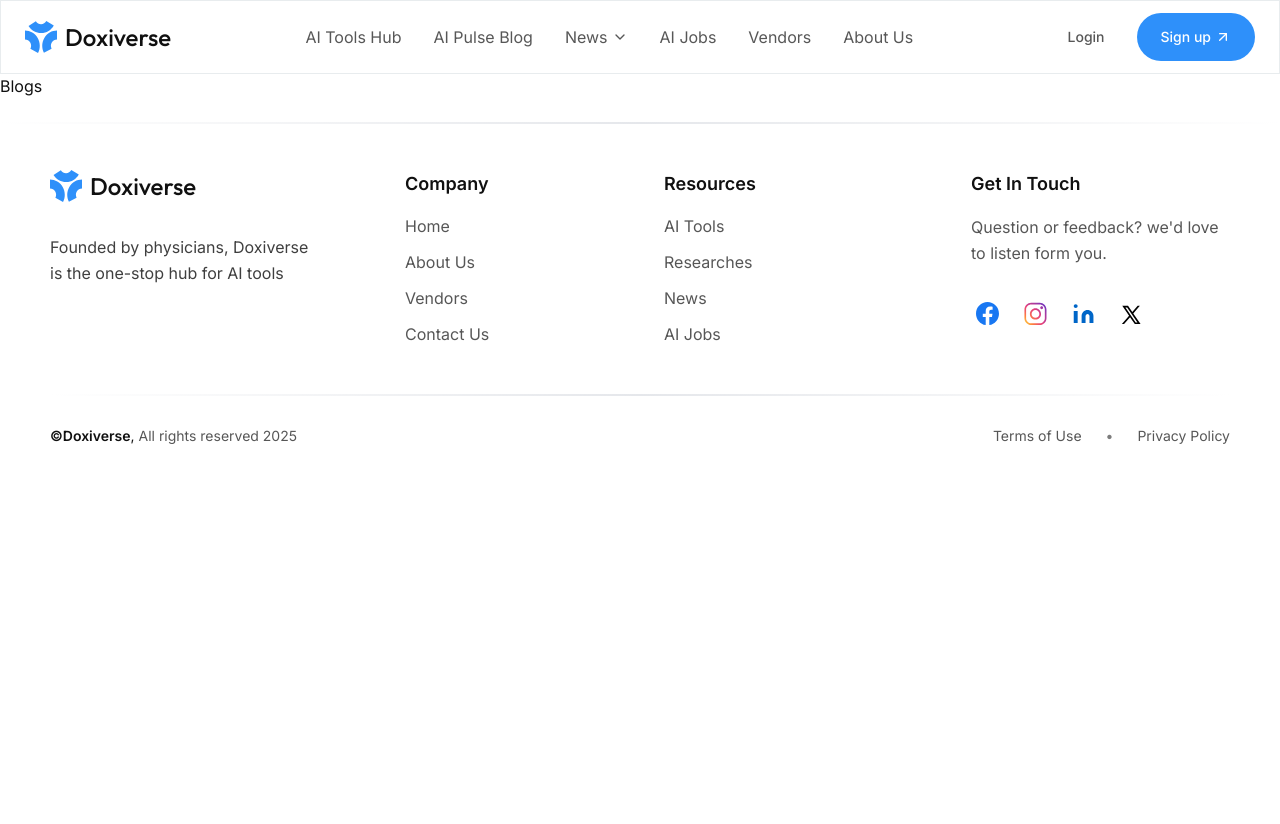
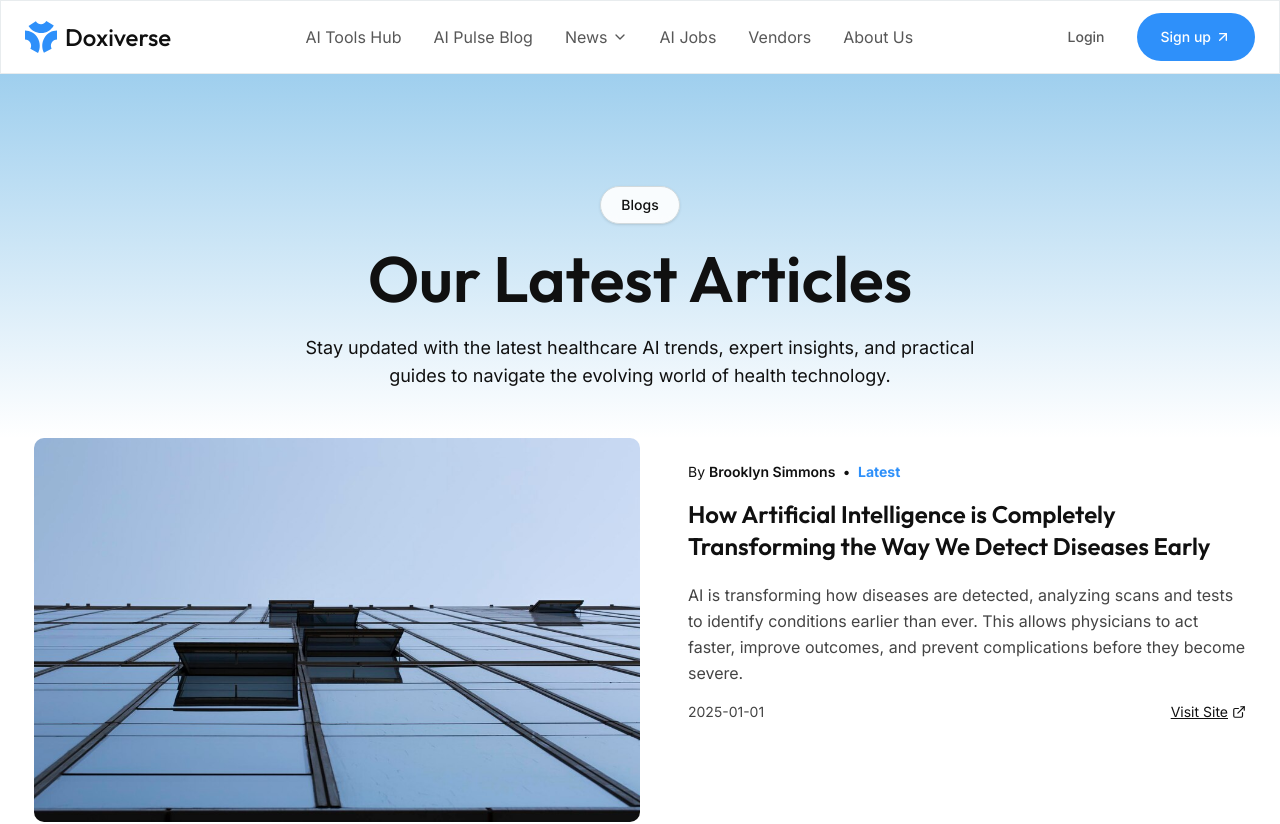
Before and after one commit to doxiversellc-create/front-end, a Next.js app: page /blogs in a window 1280 px wide. Shown: the top 824 px of the page. Before the commit the page ends 800 px from the top, so only its background shows below. Built offline with nearby package versions, Linux system fonts and the light colour scheme.

Commit message:
implemented hero section and latest blog for blogs page

```diff
--- /dev/null
+++ b/app/blogs/_components/HeroSection.tsx
@@ -0,0 +1,16 @@
+import SectionHeader from "../../../components/SectionHeader";
+
+export default function HeroSection() {
+  return (
+    <section className="bg-gradient-to-b px-3 lg:px-0 from-[#9FCFEE] to-primary/0 pt-28 pb-12 flex flex-col items-center justify-center gap-5">
+      <SectionHeader>Blogs</SectionHeader>
+      <p className="text-4xl md:text-5xl lg:text-[64px] font-semibold font-outfit text-center leading-[1.1] max-w-[744px]">
+        Our Latest Articles
+      </p>
+      <p className="max-w-[709px] text-center text-base md:text-lg font-inter">
+        Stay updated with the latest healthcare AI trends, expert insights, and practical guides to
+        navigate the evolving world of health technology.
+      </p>
+    </section>
+  );
+}
--- /dev/null
+++ b/app/blogs/_components/LatestArticle.tsx
@@ -0,0 +1,51 @@
+import Image from "next/image";
+import Link from "next/link";
+
+import { ExternalLink } from "lucide-react";
+
+import { Article } from "../page";
+
+interface LatestArticleProps {
+  article: Article;
+}
+
+export default function LatestArticle({ article }: LatestArticleProps) {
+  return (
+    <div className=" w-full max-w-[1212px] lg:max-h-[384px] mx-auto border-0 fade-in-50 py-0 flex flex-col md:flex-row gap-4 md:gap-12">
+      {/* Content */}
+      {/* Image */}
+      <div className="flex w-full md:w-1/2">
+        <Image
+          src={article.image}
+          alt="Research Cover image"
+          className="h-full w-full rounded-lg"
+          width={255}
+          height={166}
+        />
+      </div>
+      <div className="flex-1 space-y-2 md:space-y-4 py-6 h-full inter w-full md:w-1/2">
+        <div className="flex items-center  gap-2 text-sm">
+          <p className="text-sm ">
+            By <span className="font-semibold">{article.author}</span>
+          </p>
+          <span className="font-bold">•</span>
+          <span className="text-primary font-bold">Latest</span>
+        </div>
+
+        <h2 className="text-xl lg:text-2xl font-outfit font-semibold ">{article.title}</h2>
+
+        <p className="text-base text-muted-foreground pt-1 md:leading-relaxed">
+          {article.description}
+        </p>
+
+        <div className="hidden md:flex items-center text-sm justify-between">
+          <span className="text-muted-foreground">{article.date}</span>
+          <Link href={"/"} className="flex underline items-center hover:text-foreground">
+            Visit Site
+            <ExternalLink className="size-3.5 ml-1" />
+          </Link>
+        </div>
+      </div>
+    </div>
+  );
+}
--- a/app/blogs/page.tsx
+++ b/app/blogs/page.tsx
@@ -1,7 +1,34 @@
-import React from "react";
+import HeroSection from "./_components/HeroSection";
+import LatestArticle from "./_components/LatestArticle";
+export interface Article {
+  title: string;
+  author: string;
+  date: string;
+  content: string;
+  description: string;
+  timeToRead: string;
+  image: string;
+  slug: string;
+}
 
+const latestArticle: Article = {
+  title: "How Artificial Intelligence is Completely Transforming the Way We Detect Diseases Early",
+  author: "Brooklyn Simmons",
+  date: "2025-01-01",
+  description:
+    "AI is transforming how diseases are detected, analyzing scans and tests to identify conditions earlier than ever. This allows physicians to act faster, improve outcomes, and prevent complications before they become severe.",
+  content: "This is the content of the latest article",
+  timeToRead: "5 min",
+  image: "/news-1.png",
+  slug: "how-artificial-intelligence-is-completely-transforming-the-way-we-detect-diseases-early",
+};
 const BlogsPage = () => {
-  return <div>Blogs</div>;
+  return (
+    <div className="flex flex-col">
+      <HeroSection />
+      <LatestArticle article={latestArticle} />
+    </div>
+  );
 };
 
 export default BlogsPage;
--- a/components/Navbar.tsx
+++ b/components/Navbar.tsx
@@ -47,7 +47,7 @@ const Logo = () => (
 const DesktopNav = () => (
   <div className="hidden lg:flex items-center gap-6 xl:gap-8">
     <DesktopNavItem href="/ai-tools">AI Tools Hub</DesktopNavItem>
-    <DesktopNavItem href="/blog">AI Pulse Blog</DesktopNavItem>
+    <DesktopNavItem href="/blogs">AI Pulse Blog</DesktopNavItem>
     <DropdownMenu>
       <DropdownMenuTrigger className="flex cursor-pointer items-center gap-1 opacity-70 hover:opacity-100 transition-colors">
         <span>News</span>
@@ -117,7 +117,7 @@ const MobileNav = () => (
           <MobileNavItem href="/ai-tools">AI Tools Hub</MobileNavItem>
         </DropdownMenuItem>
         <DropdownMenuItem asChild>
-          <MobileNavItem href="/blog">AI Pulse Blog</MobileNavItem>
+          <MobileNavItem href="/blogs">AI Pulse Blog</MobileNavItem>
         </DropdownMenuItem>
         <DropdownMenu>
           <DropdownMenuTrigger className="flex items-center justify-between w-full px-2 py-1.5 text-sm opacity-70 hover:opacity-100 hover:bg-muted/70 rounded-sm">
```
